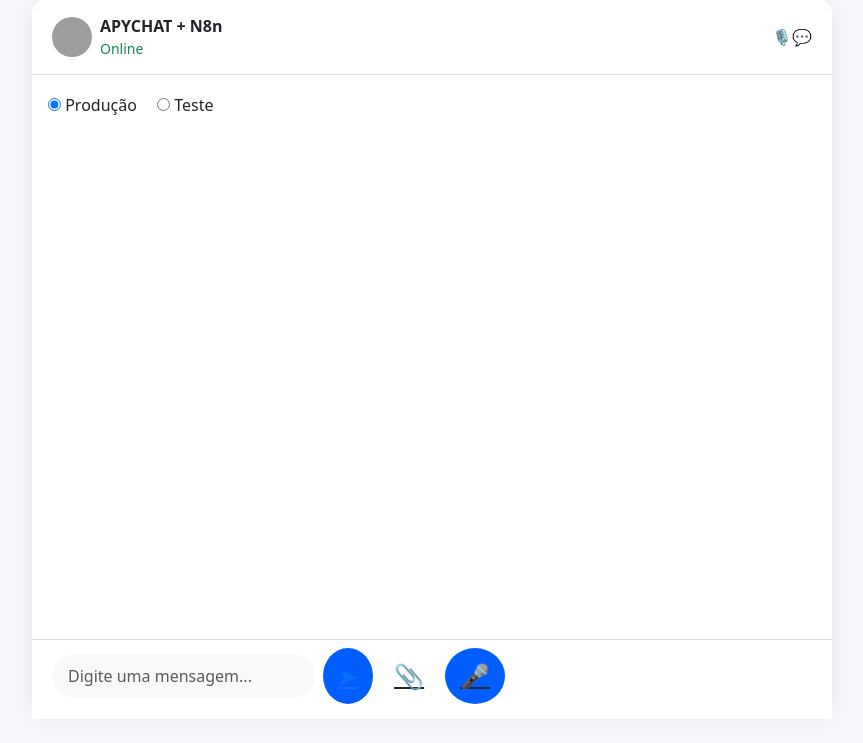
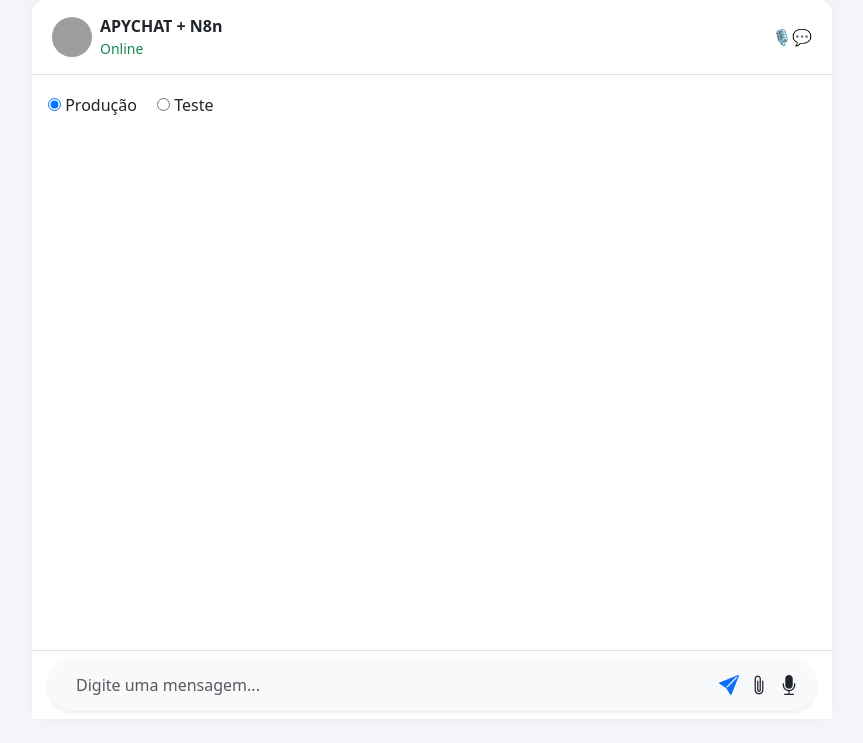
Before and after one commit to warleyroma/apychat, a FastAPI app: page / in a window 1280 px wide. Shown: the part 41-784 px from the top of the page, without its empty margins (208-1071 px from the left). Run offline with FastAPI, Linux system fonts and the light colour scheme; grey boxes are pictures that could not be loaded.

Commit message:
Update index.html

```diff
--- a/templates/index.html
+++ b/templates/index.html
@@ -5,6 +5,9 @@
   <meta name="viewport" content="width=device-width, initial-scale=1.0" />
   <title>APYCHAT + N8n</title>
   <link href="https://cdn.jsdelivr.net/npm/bootstrap@5.3.3/dist/css/bootstrap.min.css" rel="stylesheet" />
+  <link rel="stylesheet" href="https://cdn.jsdelivr.net/npm/bootstrap-icons@1.10.5/font/bootstrap-icons.css">
+
+
   <style>
     body {
       background-color: #f4f6fa;
@@ -60,7 +63,7 @@
       align-self: flex-start;
       border-bottom-left-radius: 0;
     }
-
+/**
     .chat-footer {
       padding: 15px 20px;
       border-top: 1px solid #e1e1e1;
@@ -81,11 +84,11 @@
 
     .chat-footer button {
       border: none;
-      background: #005eff;
       color: white;
       padding: 10px 15px;
       border-radius: 50%;
     }
+    */
 
     .env-selection {
       margin: 10px 0;
@@ -114,6 +117,7 @@
       outline: none; /* Remove a borda de foco */
     }
   </style>
+
 </head>
 <body>
 
@@ -136,37 +140,39 @@
 
   <div class="chat-body d-flex flex-column" id="chatHistory"></div>
 
-  <div class="chat-footer bg-white border-top pt-2">
-  <div class="d-flex align-items-center gap-2">
-    <!-- Input de texto -->
-    <form id="chatFormText" class="flex-grow-1 d-flex align-items-center gap-2">
+  <div class="chat-footer border-top bg-white px-3 py-2">
+    <form id="chatFormText" class="d-flex align-items-center bg-light rounded-pill shadow-sm px-3 py-2">
+      <!-- Campo de texto ocupa todo o espaço -->
       <input
         type="text"
         name="message"
-        class="form-control border-0 bg-light rounded-pill px-3"
+        class="form-control border-0 bg-transparent me-2"
         placeholder="Digite uma mensagem..."
+        style="box-shadow: none;"
         required
       />
-      <button type="submit" class="btn btn-link text-primary fs-4" title="Enviar Texto">➤</button>
+
+      <!-- Botão: Enviar texto -->
+      <button type="submit" class="btn btn-link text-primary fs-5 p-0 me-2" title="Enviar Texto">
+        <i class="bi bi-send-fill"></i>
+      </button>
+
+      <!-- Botão: Upload de áudio -->
+      <label class="btn btn-link text-dark fs-5 m-0 p-0 me-2" title="Enviar Áudio">
+        <i class="bi bi-paperclip"></i>
+        <input type="file" name="file" accept="audio/*" class="d-none" required />
+      </label>
+
+      <!-- Botão: Gravar áudio -->
+      <button type="button" id="recordButton" class="btn btn-link text-dark fs-5 p-0" title="Gravar Áudio">
+        <i class="bi bi-mic-fill"></i>
+      </button>
     </form>
 
-    <!-- Botão: Enviar áudio (upload) -->
-    <form id="chatFormAudio" class="d-flex align-items-center">
-      <label class="btn btn-link text-dark fs-4 m-0" title="Enviar Áudio">
-        📎
-        <input type="file" name="file" accept="audio/*" class="d-none" required />
-      </label>
-    </form>
-
-    <!-- Botão: Gravar áudio -->
-    <form id="chatFormSendAudio" class="d-flex align-items-center">
-      <button type="button" id="recordButton" class="btn btn-link text-dark fs-4" title="Gravar Áudio">🎤</button>
-    </form>
+    <!-- Player de áudio -->
+    <audio id="player" controls class="w-100 mt-2 d-none"></audio>
   </div>
 
-  <!-- Player de áudio (oculto por padrão) -->
-  <audio id="player" controls class="w-100 mt-2 hidden"></audio>
-</div>
 </div>
 
 <script>
```
